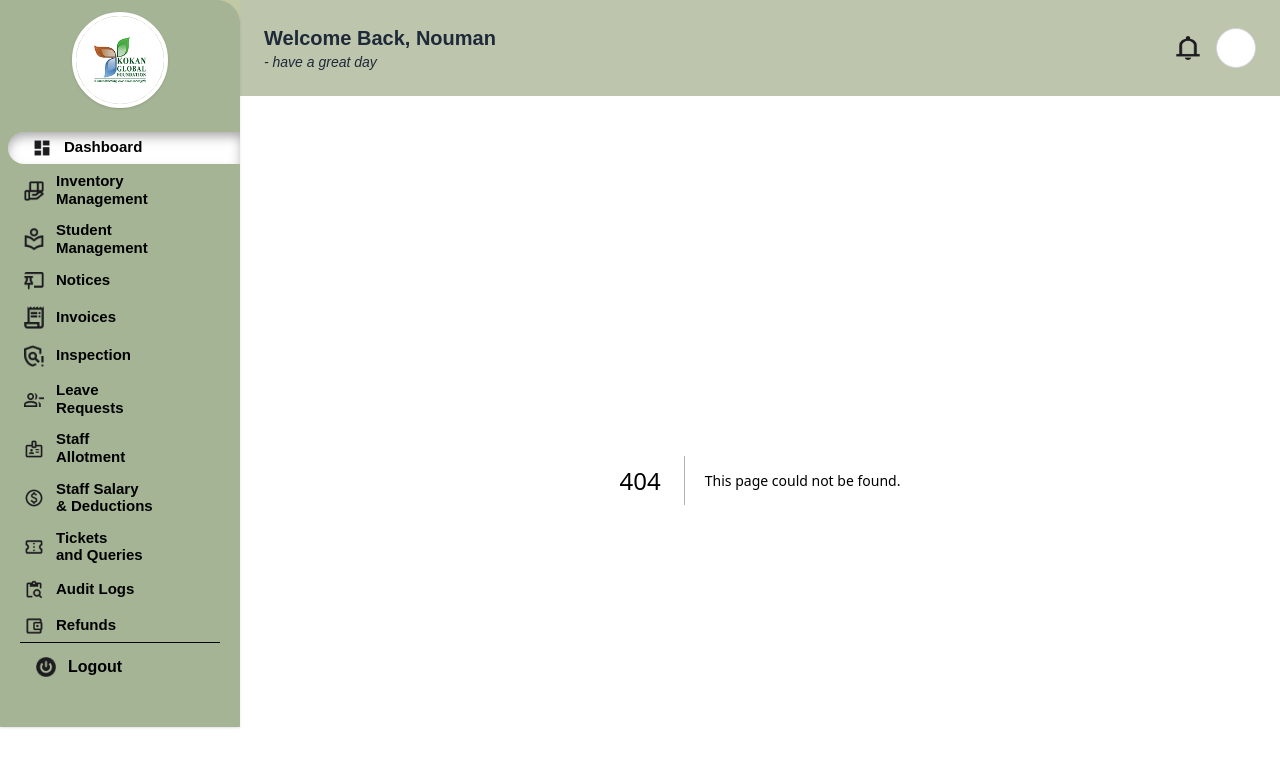
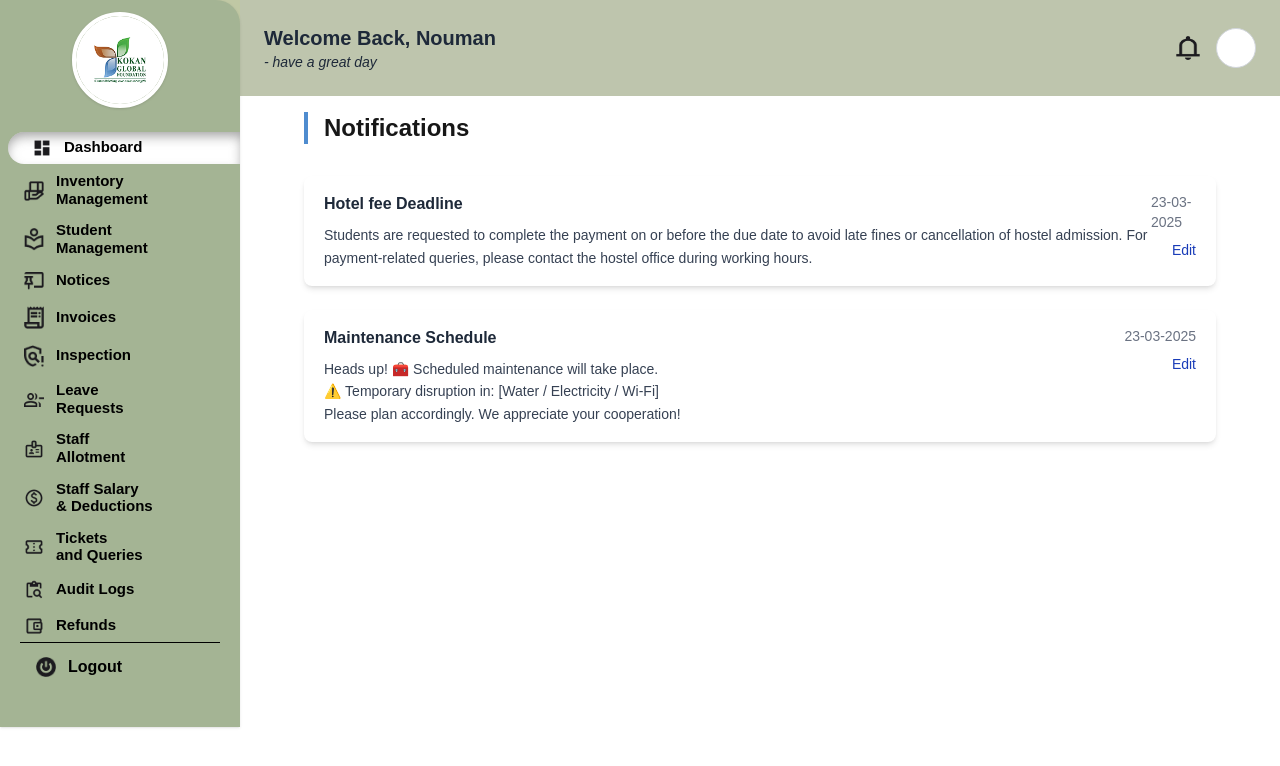
Before and after one commit to dev-nexcore/HM_ADMIN, a Next.js app: page /notifications in a window 1280 px wide. Before the commit this address had no page. Shown: the top 766 px of the page. Built offline with nearby package versions, Linux system fonts and the light colour scheme.

Commit message:
navbar updated by pranali

```diff
--- /dev/null
+++ b/src/app/notifications/page.jsx
@@ -0,0 +1,116 @@
+'use client';
+import React, { useState } from 'react';
+
+export default function NotificationHistory() {
+  const [notifications, setNotifications] = useState([
+    {
+      title: 'Hotel fee Deadline',
+      date: '23-03-2025',
+      description:
+        'Students are requested to complete the payment on or before the due date to avoid late fines or cancellation of hostel admission. For payment-related queries, please contact the hostel office during working hours.',
+    },
+    {
+      title: 'Maintenance Schedule',
+      date: '23-03-2025',
+      description: `Heads up! 🧰 Scheduled maintenance will take place.\n⚠️ Temporary disruption in: [Water / Electricity / Wi-Fi]\nPlease plan accordingly. We appreciate your cooperation!`,
+    },
+  ]);
+
+  const [editIndex, setEditIndex] = useState(null);
+  const [editData, setEditData] = useState({ title: '', description: '' });
+
+  const handleEditClick = (index) => {
+    setEditIndex(index);
+    setEditData({
+      title: notifications[index].title,
+      description: notifications[index].description,
+    });
+  };
+
+  const handleSaveClick = () => {
+    const updated = [...notifications];
+    updated[editIndex] = {
+      ...updated[editIndex],
+      title: editData.title,
+      description: editData.description,
+    };
+    setNotifications(updated);
+    setEditIndex(null);
+  };
+
+  const handleCancel = () => {
+    setEditIndex(null);
+  };
+
+  return (
+    <div className="min-h-screen bg-white px-4 md:px-10 py-8 relative">
+      <h1 className="text-2xl font-semibold mb-8 border-l-4 border-[#4F8CCF] pl-4">Notifications</h1>
+
+      <div className="space-y-6">
+        {notifications.map((note, index) => (
+          <div
+            key={index}
+            className="bg-white shadow-md rounded-lg px-5 py-4 flex flex-col gap-3"
+          >
+            <div className="flex justify-between items-start">
+              <div>
+                <h2 className="text-base font-semibold mb-2 text-gray-800">{note.title}</h2>
+                <p className="text-sm whitespace-pre-line leading-relaxed text-gray-700">
+                  {note.description}
+                </p>
+              </div>
+              <div className="flex flex-col items-end text-sm text-gray-500 gap-2">
+                <span>{note.date}</span>
+                <button
+                  onClick={() => handleEditClick(index)}
+                  className="text-blue-800 hover:underline"
+                >
+                  Edit
+                </button>
+              </div>
+            </div>
+          </div>
+        ))}
+      </div>
+
+      {/* Modal Popup with Blur */}
+      {editIndex !== null && (
+        <div className="fixed inset-0 z-50 flex items-center justify-center px-4 backdrop-blur-sm">
+          <div className="bg-white w-full max-w-md md:max-w-xl p-6 rounded-lg shadow-xl relative">
+            <h2 className="text-lg font-semibold mb-4 text-[#4F8CCF]">Edit Notification</h2>
+
+            <input
+              type="text"
+              value={editData.title}
+              onChange={(e) => setEditData({ ...editData, title: e.target.value })}
+              className="border border-gray-300 rounded px-3 py-2 w-full text-sm mb-4"
+              placeholder="Title"
+            />
+            <textarea
+              rows={5}
+              value={editData.description}
+              onChange={(e) => setEditData({ ...editData, description: e.target.value })}
+              className="border border-gray-300 rounded px-3 py-2 w-full text-sm"
+              placeholder="Description"
+            />
+
+            <div className="mt-6 flex justify-end gap-3">
+              <button
+                onClick={handleCancel}
+                className="bg-gray-300 hover:bg-gray-400 text-sm px-4 py-1 rounded"
+              >
+                Cancel
+              </button>
+              <button
+                onClick={handleSaveClick}
+                className="bg-[#A4B494] hover:bg-[#8fa582] text-black text-sm px-5 py-1 rounded"
+              >
+                Save
+              </button>
+            </div>
+          </div>
+        </div>
+      )}
+    </div>
+  );
+}
--- a/src/components/home/navbar.jsx
+++ b/src/components/home/navbar.jsx
@@ -1,15 +1,27 @@
 "use client";
 import Link from "next/link";
 import Image from "next/image";
+import { useState, useRef, useEffect } from "react";
 
 export default function Navbar({ sidebarOpen, setSidebarOpen }) {
+  const [showPopup, setShowPopup] = useState(false);
+  const popupRef = useRef(null);
+
+  useEffect(() => {
+    const handleClickOutside = (event) => {
+      if (popupRef.current && !popupRef.current.contains(event.target)) {
+        setShowPopup(false);
+      }
+    };
+    document.addEventListener("mousedown", handleClickOutside);
+    return () => document.removeEventListener("mousedown", handleClickOutside);
+  }, []);
+
   return (
     <nav
-      className={`flex items-center justify-between px-4 sm:px-6 py-6 bg-[#BEC5AD] h-24 min-h-[80px]
-        transition-all duration-300 md:ml-60
-      `}
+      className={`flex items-center justify-between px-4 sm:px-6 py-6 bg-[#BEC5AD] h-24 min-h-[80px] transition-all duration-300 md:ml-60 relative`}
     >
-      {/* Hamburger button to toggle sidebar on mobile */}
+      {/* Hamburger */}
       <button
         onClick={() => setSidebarOpen(!sidebarOpen)}
         className="md:hidden p-2"
@@ -26,23 +38,17 @@ export default function Navbar({ sidebarOpen, setSidebarOpen }) {
         </svg>
       </button>
 
-      {/* Left Text (shifts only on mobile when sidebar is open) */}
-      <div
-        className={`flex-1 transition-all duration-300
-          ${sidebarOpen ? "pl-48" : "pl-4"} md:pl-0
-        `}
-      >
+      {/* Welcome Text */}
+      <div className={`flex-1 ${sidebarOpen ? "pl-48" : "pl-4"} md:pl-0`}>
         <h2 className="text-base sm:text-lg md:text-xl font-semibold text-gray-800">
           Welcome Back, Nouman
         </h2>
-        <p className="text-xs sm:text-sm italic text-gray-800">
-          - have a great day
-        </p>
+        <p className="text-xs sm:text-sm italic text-gray-800">- have a great day</p>
       </div>
 
-      {/* Right Icons */}
-      <div className="flex items-center gap-3 sm:gap-4 flex-shrink-0">
-        <button className="hover:opacity-80">
+      {/* Bell + Profile */}
+      <div className="relative flex items-center gap-3 sm:gap-4 flex-shrink-0">
+        <button onClick={() => setShowPopup(!showPopup)} className="hover:opacity-80 relative">
           <Image
             src="/photos/bell1.png"
             alt="Notifications"
@@ -52,6 +58,40 @@ export default function Navbar({ sidebarOpen, setSidebarOpen }) {
           />
         </button>
 
+        {/* Notification Popup */}
+        {showPopup && (
+          <div
+            ref={popupRef}
+            className="absolute right-0 top-16 w-72 sm:w-80 bg-white rounded-xl shadow-xl z-50"
+          >
+            <div className="bg-[#A4B494] text-black px-4 py-3 rounded-t-xl flex justify-between items-center">
+              <div>
+                <p className="font-semibold text-sm">Notifications</p>
+                <p className="text-xs">Stay updated</p>
+              </div>
+              <button onClick={() => setShowPopup(false)} className="text-black">✕</button>
+            </div>
+            <div className="flex flex-col items-center py-6">
+              <Image
+                src="/photos/bell1.png"
+                width={35}
+                height={35}
+                alt="bell"
+                className="mb-2"
+              />
+              <p className="font-semibold text-sm">All caught up!</p>
+              <p className="text-xs text-gray-500">No new notifications to show</p>
+              <Link
+                href="/notifications"
+                className="mt-4 px-4 py-2 text-black bg-[#A4B494] rounded-md text-sm hover:bg-[#A4B494]"
+              >
+                View History
+              </Link>
+            </div>
+          </div>
+        )}
+
+        {/* Profile */}
         <Link href="/profile" aria-label="Go to profile">
           <div className="w-8 h-8 sm:w-10 sm:h-10 rounded-full bg-white border border-gray-300 cursor-pointer" />
         </Link>
```
